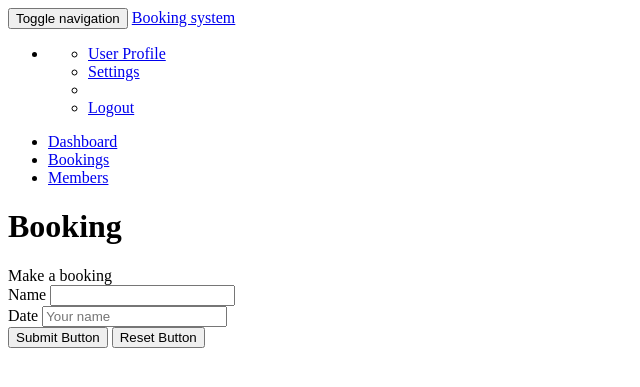
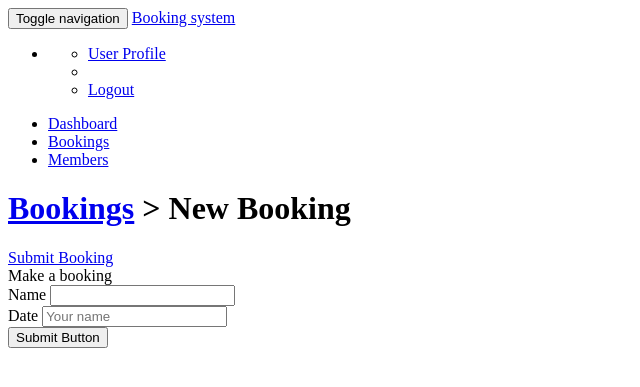
Before and after one commit to KokoDonchev/260ct-sbc-system, a CodeIgniter app: the page made by application/views/vwMakeBooking.php in a window 1280 px wide. Shown: the top 387 px of the page, without its empty margins (0-640 px from the left). Run offline with CodeIgniter, Linux system fonts and the light colour scheme.

Commit message:
updated auth controller

```diff
--- a/application/config/routes.php
+++ b/application/config/routes.php
@@ -49,6 +49,6 @@ defined('BASEPATH') OR exit('No direct script access allowed');
 | Examples:	my-controller/index	-> my_controller/index
 |		my-controller/my-method	-> my_controller/my_method
 */
-$route['default_controller'] = 'home';
+$route['default_controller'] = 'auth';
 $route['404_override'] = '';
 $route['translate_uri_dashes'] = FALSE;
--- a/application/views/snippets/navigation.php
+++ b/application/views/snippets/navigation.php
@@ -7,7 +7,7 @@
                     <span class="icon-bar"></span>
                     <span class="icon-bar"></span>
                 </button>
-                <a class="navbar-brand" href="index.html">Booking system</a>
+                <a class="navbar-brand" href="/">Booking system</a>
             </div>
             <!-- /.navbar-header -->
 
@@ -19,10 +19,8 @@
                     <ul class="dropdown-menu dropdown-user">
                         <li><a href="#"><i class="fa fa-user fa-fw"></i> User Profile</a>
                         </li>
-                        <li><a href="#"><i class="fa fa-gear fa-fw"></i> Settings</a>
-                        </li>
                         <li class="divider"></li>
-                        <li><a href="home/logout"><i class="fa fa-sign-out fa-fw"></i> Logout</a>
+                        <li><a href="auth/logout"><i class="fa fa-sign-out fa-fw"></i> Logout</a>
                         </li>
                     </ul>
                     <!-- /.dropdown-user -->
--- a/application/views/vwLogin.php
+++ b/application/views/vwLogin.php
@@ -8,7 +8,7 @@
                     <div class="panel-body">
                         <?php echo isset($error) && $error ? $error : ''; ?>
                         <?php echo validation_errors(); ?>
-                        <form id="form1" name="form1" method="post" action="<?php echo base_url(); ?>index.php/home/do_login">
+                        <form id="form1" name="form1" method="post" action="<?php echo base_url(); ?>auth/do_login">
                             <fieldset>
                                 <div class="form-group">
                                     <input class="form-control" placeholder="Username" name="username" type="text" autofocus>
--- a/application/views/vwMakeBooking.php
+++ b/application/views/vwMakeBooking.php
@@ -7,9 +7,17 @@
         <div id="page-wrapper">
             <div class="row">
                 <div class="col-lg-12">
-                    <h1 class="page-header">Booking</h1>
+                    <div class="page-header">
+                        <div class="row">
+                            <div class="col-lg-10">
+                                <h1 class="remove-margin"><a href="/bookings">Bookings</a> > New Booking</h1>
+                            </div>
+                            <div class="col-lg-2">
+                                <a class="btn btn-default pull-right" href="/bookings/new">Submit Booking</a>
+                            </div>
+                        </div>
+                    </div>
                 </div>
-                <!-- /.col-lg-12 -->
             </div>
             <!-- /.row -->
             <div class="row">
@@ -32,8 +40,7 @@
                                             <input class="form-control" placeholder="Your name">
                                             <!--<p class="help-block">Example block-level help text here.</p>-->
                                         </div>
-                                        <button type="submit" class="btn btn-default">Submit Button</button>
-                                        <button type="reset" class="btn btn-default">Reset Button</button>
+                                        <button type="submit" class="btn btn-default hide">Submit Button</button>
                                     </form>
                                 </div>
                                 <!-- /.col-lg-6 (nested) -->
--- a/assets/css/sb-admin-2.css
+++ b/assets/css/sb-admin-2.css
@@ -432,3 +432,7 @@ table.dataTable thead .sorting:after {
     border-left-width: 0;
   }
 }
+
+.remove-margin {
+  margin: 0;
+}
```
Also changed, not shown: application/controllers/auth.php (renamed from application/controllers/home.php, +5 -14 lines), application/controllers/bookings.php (+8 -0 lines), application/views/vwAllBookings.php (+11 -3 lines).
